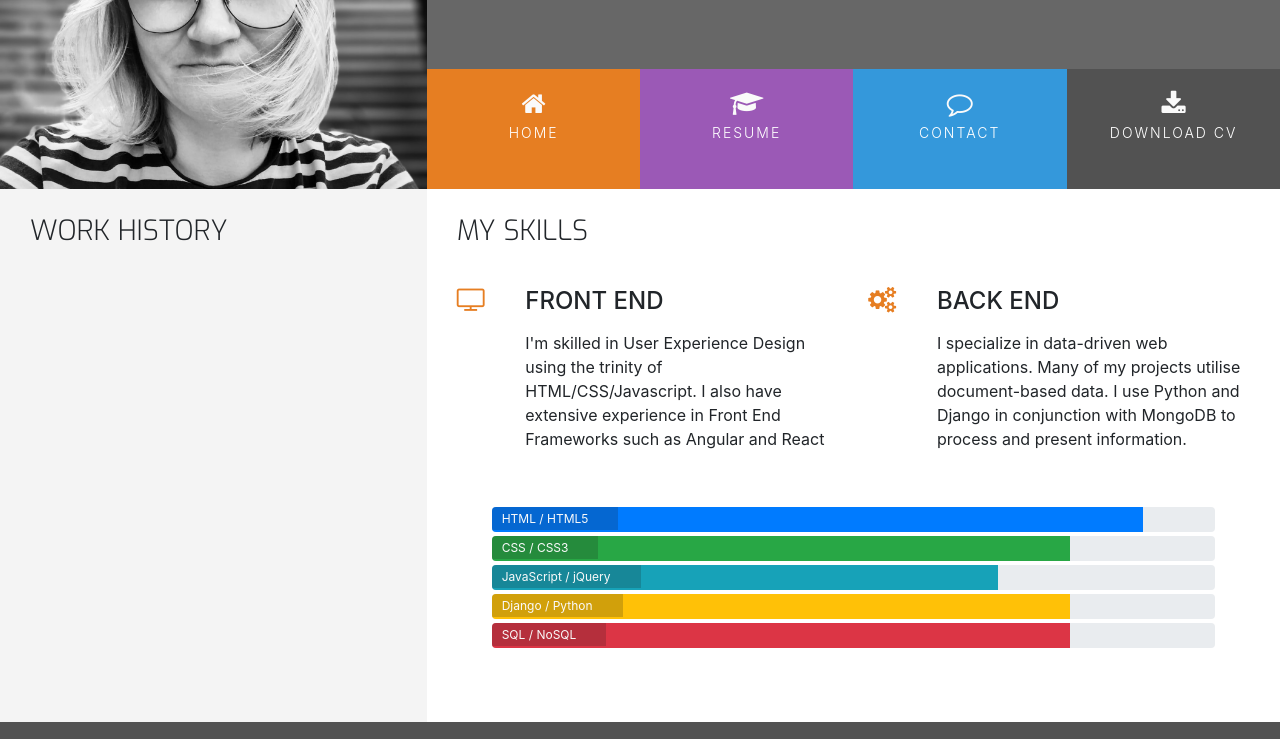
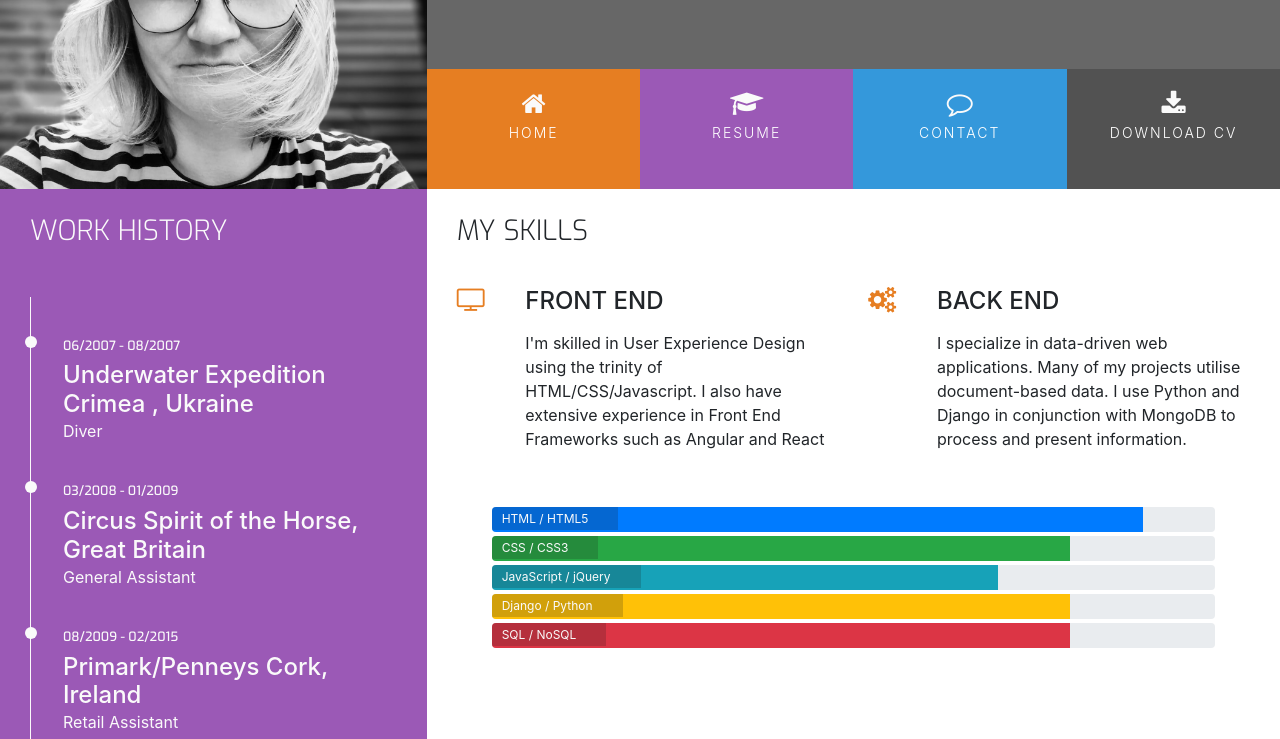
Before and after one commit to adamolnar/Resume, a plain HTML site: page resume.html in a window 1280 px wide. Shown: the part 180-919 px from the top of the page. Drawn offline with nearby package versions, Linux system fonts and the light colour scheme.

Commit message:
Add work eperience html strucuture ans styling

```diff
--- a/assets/css/style.css
+++ b/assets/css/style.css
@@ -13,6 +13,11 @@
 .bg-color-personal-info {
     background-color: #f4f4f4;
 }
+
+.bg-color-work-history {
+    background-color: #9b59b6;
+}
+
 .ui-menu-color-home {
     background-color: #e67e22;
 }
@@ -79,6 +84,7 @@ h4 {
     float: none;
 }
 
+.history-heading,
 .section-heading {
     font-family: "Exo", sans-serif;
     font-weight: 300;
@@ -298,3 +304,51 @@ footer {
 .progress-section {
     margin: 40px 20px;
 }
+
+/* ----------------------------------------Work History */
+
+.history-heading {
+    color: #fafafa;
+    margin-bottom: 50px;
+}
+
+.timeline-item {
+    padding: 4em 2em 0em 2em;
+    position: relative;
+    color: #fafafa;
+    border-left: 1px solid;
+}
+
+.timeline-item p {
+    padding: 0;
+    margin: 0;
+}
+
+.timeline-item:before {
+    content: attr(data-dates);
+    position: absolute;
+    left: 2.5em;
+    top: 3em;
+    display: block;
+    font-family: "Exo", sans-serif;
+    font-weight: 500;
+    font-size: 0.8em;
+    padding: 0;
+    margin: 0;
+}
+
+.timeline-item:after {
+    width: 12px;
+    height: 12px;
+    display: block;
+    top: 2.4em;
+    position: absolute;
+    left: -6px;
+    border-radius: 12px;
+    content: '';
+    background: #fafafa;
+}
+
+.history-items {
+    margin-bottom: 30px;
+}
--- a/resume.html
+++ b/resume.html
@@ -44,12 +44,34 @@
     </header>
     <section class="container-fluid">
         <div class="row">
-            <div class="col-md-4 bg-color-personal-info section-column">
+            <div class="col-md-4 bg-color-work-history section-column">
                 <div class="row">
                     <div class="col-12">
-                        <h3 class="section-heading uppercase">
+                        <h3 class="history-heading uppercase">
                             Work History
                         </h3>
+                    </div>
+                </div>
+                <div class="history-items">
+                    <div class="timeline-item" data-dates="06/2007 - 08/2007">
+                        <h4>Underwater Expedition Crimea , Ukraine</h4>
+                        <p>Diver</p>
+                    </div>
+                    <div class="timeline-item" data-dates="03/2008 - 01/2009">
+                        <h4>Circus Spirit of the Horse, Great Britain</h4>
+                        <p>General Assistant</p>
+                    </div>
+                    <div class="timeline-item" data-dates="08/2009 - 02/2015">
+                        <h4>Primark/Penneys Cork, Ireland</h4>
+                        <p>Retail Assistant</p>
+                    </div>
+                    <div class="timeline-item" data-dates="03/2015 - 06/2015">
+                        <h4>Primark Kaiserslautern, Germany, </h4>
+                        <p>Trainee Manager</p>
+                    </div>
+                    <div class="timeline-item" data-dates="07/2015 - Present">
+                        <h4>Primark Graz, Austria</h4>
+                        <p>Department Manager</p>
                     </div>
                 </div>
             </div>
```
